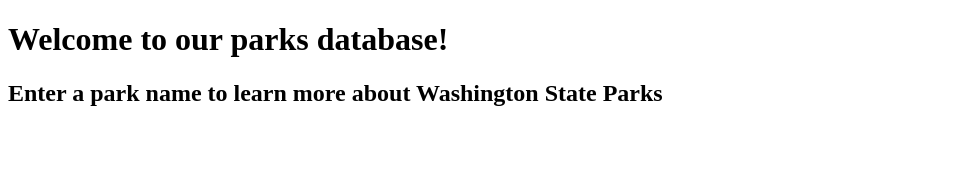
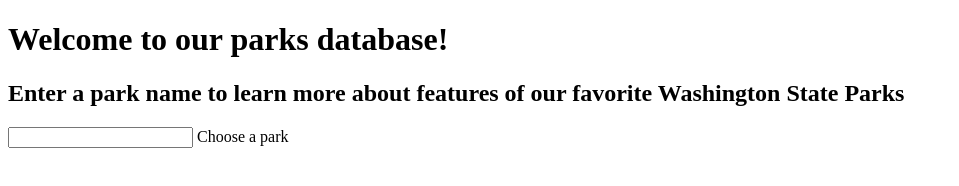
Before and after one commit to Madasiaka/parks-api, a website: page index.html in a window 1280 px wide. Shown: the whole page, without its empty margins (0-959 px from the left). Drawn offline with Linux system fonts and the light colour scheme.

Commit message:
cleaned up html

```diff
--- a/index.html
+++ b/index.html
@@ -8,6 +8,9 @@
 </head>
 <body>
     <h1>Welcome to our parks database!</h1>
-    <h2>Enter a park name to learn more about Washington State Parks</h2>
+    <h2>Enter a park name to learn more about features of our favorite Washington State Parks</h2>
+    <form action="POST" method="post">
+        <input type="text"> Choose a park
+    </form>
 </body>
 </html>
```
